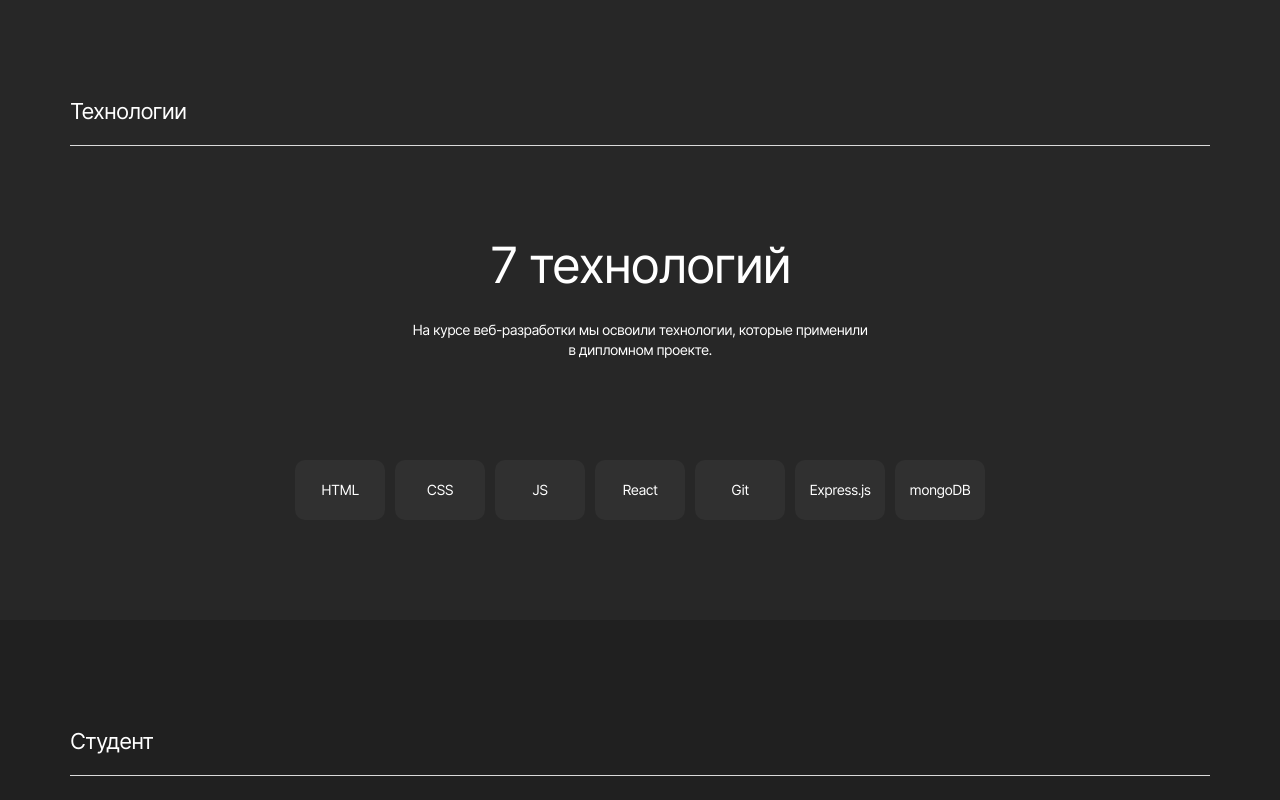
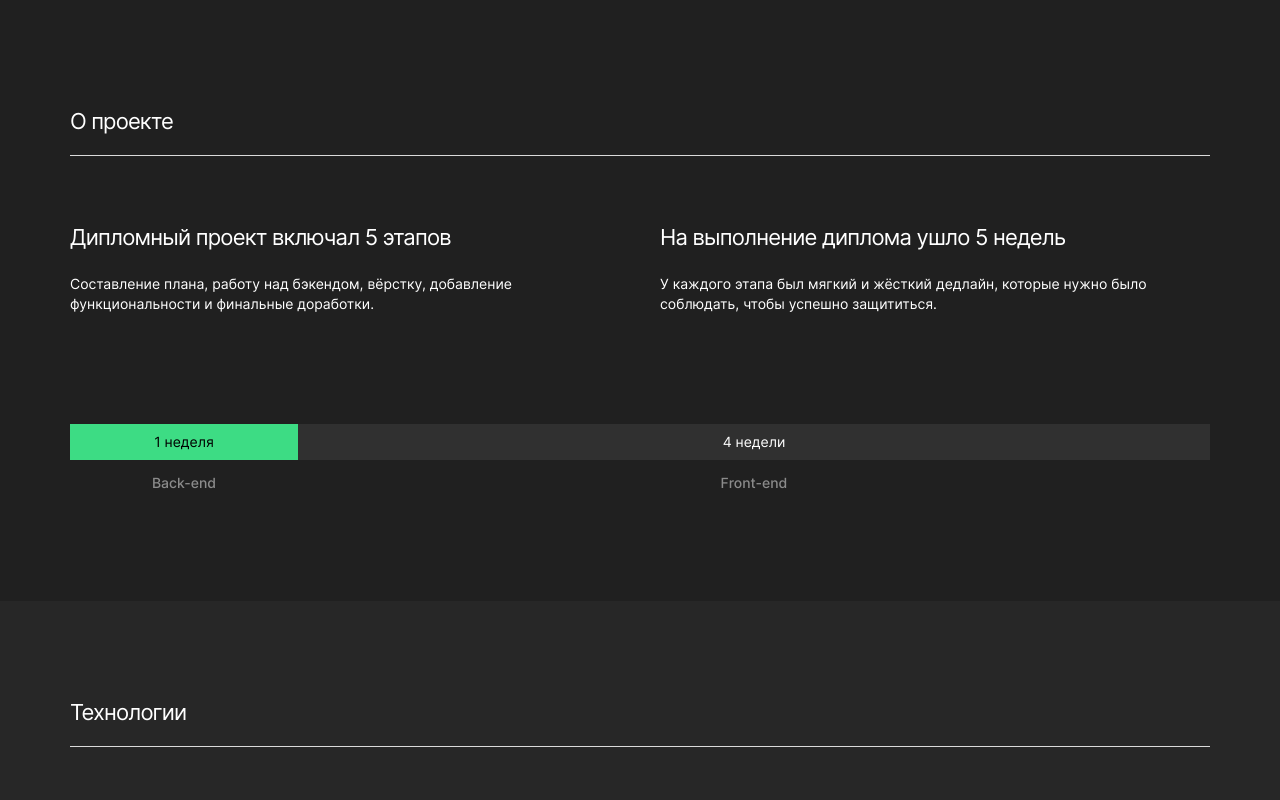
Before and after one commit to Evgeniy-Moskvin/movies-explorer-frontend, a React (Create React App) app: page / in a window 1280 px wide. Shown: the top 800 px of the page. Built offline with nearby package versions, Linux system fonts and the light colour scheme.

Commit message:
feat: сверстать компонент AboutProject

```diff
--- /dev/null
+++ b/src/components/AboutProject/AboutProject.css
@@ -0,0 +1,84 @@
+.about-project {
+  padding-top: 110px;
+  padding-bottom: 110px;
+}
+
+.about-project__title {
+  margin: 0 0 70px;
+}
+
+.about-project__row {
+  display: grid;
+  grid-template-columns: repeat(2, 1fr);
+  gap: 40px;
+
+  margin-bottom: 110px;
+}
+
+.about-project__col {
+
+}
+
+.about-project__heading {
+  margin: 0 0 26px 0;
+
+  font-weight: 400;
+  font-style: normal;
+  font-size: 22px;
+  line-height: 1;
+  letter-spacing: -0.8px;
+  color: #ffffff;
+}
+
+.about-project__text {
+  margin: 0;
+
+  font-weight: 400;
+  font-style: normal;
+  font-size: 14px;
+  line-height: 20px;
+  color: #ffffff;
+}
+
+.about-project__time-line {
+  display: grid;
+  grid-template-columns: minmax(100px, 1fr) 4fr;
+}
+
+.about-project__time-block {
+  display: flex;
+  justify-content: center;
+  align-items: center;
+
+  box-sizing: border-box;
+  height: 36px;
+
+  font-weight: 400;
+  font-style: normal;
+  font-size: 14px;
+  line-height: 1;
+  text-align: center;
+}
+
+.about-project__time-block-1 {
+  color: #000000;
+
+  background-color: #3ddc84;
+}
+
+.about-project__time-block-2 {
+  color: #ffffff;
+
+  background-color: #303030;
+}
+
+.about-project__time-caption {
+  margin: 14px 0 0 0;
+
+  font-weight: 500;
+  font-style: normal;
+  font-size: 14px;
+  line-height: 17px;
+  text-align: center;
+  color: #8b8b8b;
+}
--- /dev/null
+++ b/src/components/AboutProject/AboutProject.jsx
@@ -0,0 +1,37 @@
+import React from 'react';
+import './AboutProject.css';
+
+const AboutProject = () => {
+  return (
+    <section className="about-project">
+      <div className="container">
+        <h2 className="section-title about-project__title">О проекте</h2>
+
+        <div className="about-project__row">
+          <div className="about-project__col">
+            <p className="about-project__heading">Дипломный проект включал 5 этапов</p>
+            <p className="about-project__text">Составление плана, работу над бэкендом, вёрстку, добавление функциональности и финальные доработки.</p>
+          </div>
+
+          <div className="about-project__col">
+            <p className="about-project__heading">На выполнение диплома ушло 5 недель</p>
+            <p className="about-project__text">У каждого этапа был мягкий и жёсткий дедлайн, которые нужно было соблюдать, чтобы успешно защититься.</p>
+          </div>
+        </div>
+
+        <div className="about-project__time-line">
+          <div className="about-project__time-col">
+            <div className="about-project__time-block about-project__time-block-1">1 неделя</div>
+            <p className="about-project__time-caption">Back-end</p>
+          </div>
+          <div className="about-project__time-col">
+            <div className="about-project__time-block about-project__time-block-2">4 недели</div>
+            <p className="about-project__time-caption">Front-end</p>
+          </div>
+        </div>
+      </div>
+    </section>
+  );
+};
+
+export default AboutProject;
--- a/src/components/App/App.jsx
+++ b/src/components/App/App.jsx
@@ -1,5 +1,6 @@
 import './App.css';
 
+import AboutProject from '../AboutProject/AboutProject';
 import Techs from '../Techs/Techs';
 import AboutMe from '../AboutMe/AboutMe';
 import Portfolio from '../Portfolio/Portfolio';
@@ -9,6 +10,7 @@ import Footer from '../Footer/Footer';
 function App() {
   return (
     <>
+      <AboutProject/>
       <Techs/>
       <AboutMe/>
       <Portfolio/>
```
